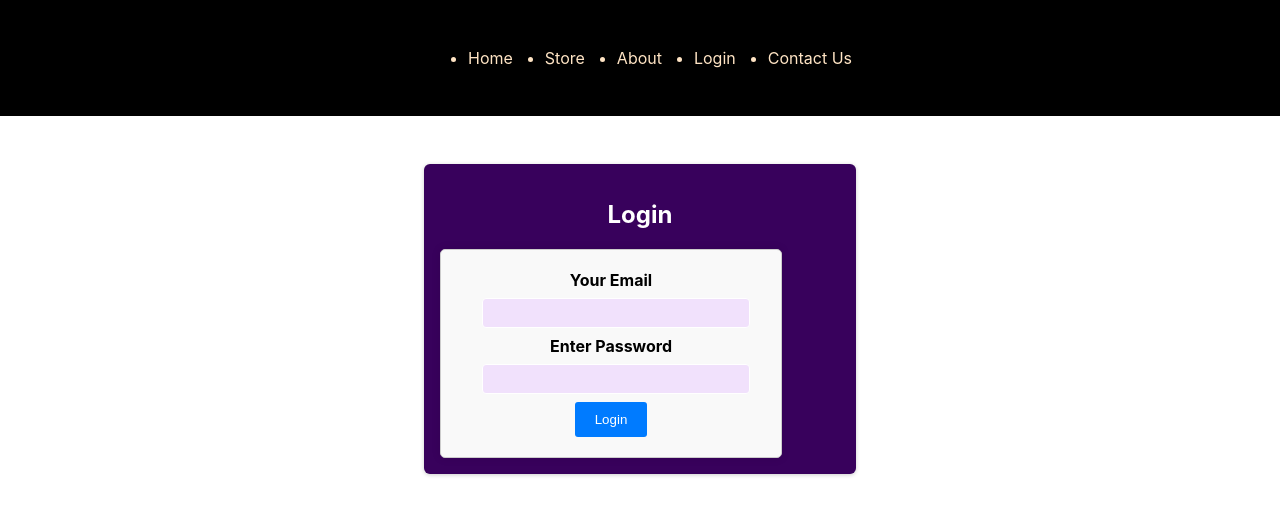
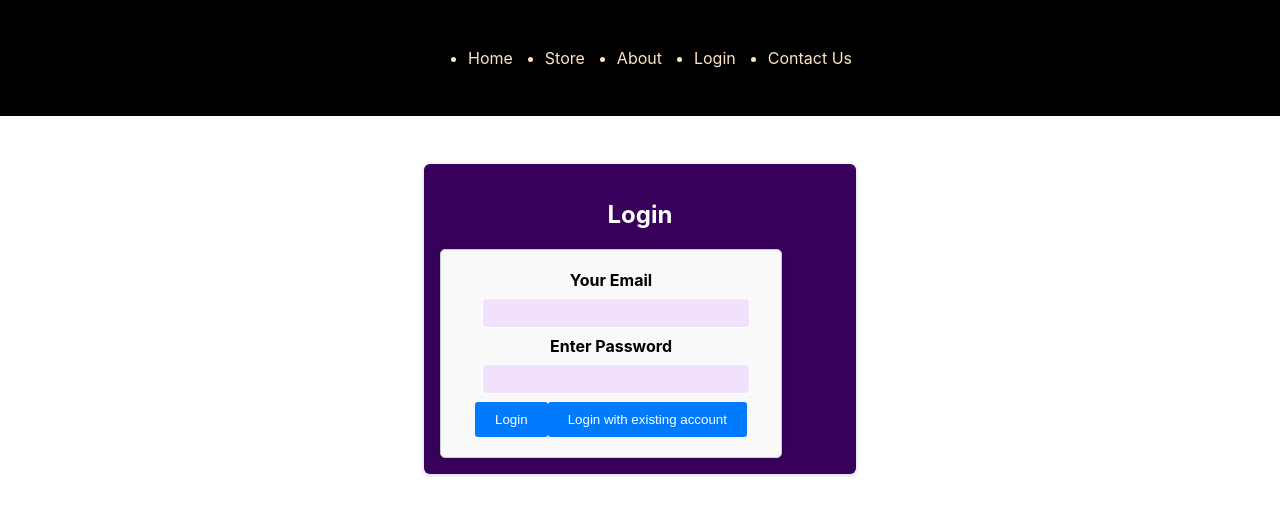
Before and after one commit to Sowmiya04Balachandran/ecommerce-website, a React (Create React App) app: page /login in a window 1280 px wide. Shown: the top 514 px of the page. Built offline with nearby package versions, Linux system fonts and the light colour scheme.

Commit message:
project product page

```diff
--- a/src/App.js
+++ b/src/App.js
@@ -1,6 +1,6 @@
 
-import React from 'react';
-import { BrowserRouter as Router, Route } from 'react-router-dom';
+import React ,{useState} from 'react';
+import { BrowserRouter as Router, Route, Redirect } from 'react-router-dom';
 import MainHeader from './Links/MainHeader';
 import HomePage from './Pages/HomePage';
 import StorePage from './Pages/StorePage';
@@ -8,22 +8,20 @@ import AboutPage from './Pages/AboutPage';
 import ContactPage from './Pages/ContactPage';
 import ProductDetail from './Product/ProductDetail';
 import LoginPage from './Pages/LoginPage';
+//import Login from './Login/Login';
 
 const App = () => {
-  // return (
-  //   <Router>
-  //     <div>
-  //       <MainHeader />
-  //       <main>
-  //         <Route path="/home"><HomePage/></Route>
-  //         <Route path="/store"><StorePage/></Route>
-  //         <Route path="/about"><AboutPage/></Route>
-  //         <Route path="/contact"><ContactPage/></Route>
-  //         <Route path="/product/:productId"><ProductDetail/></Route>
-  //       </main>
-  //     </div>
-  //   </Router>
-  // );
+  const [userIsLoggedIn, setUserIsLoggedIn] = useState(false);
+
+  const handleLogin=()=>{
+    setUserIsLoggedIn(true);
+  }
+
+  const handleStore=()=>
+  {
+    setUserIsLoggedIn(false);
+  }
+
   return (
     <Router>
       <div>
@@ -31,9 +29,9 @@ const App = () => {
         <main>
           <Route path='/' exact><HomePage/></Route>
           <Route path="/home" component={HomePage} exact />
-          <Route path="/store" component={StorePage} />
+          <Route path="/store" exact>{userIsLoggedIn ? <StorePage onLogout={handleStore}/> : <Redirect to={'/login'}/>}</Route>
           <Route path="/about" component={AboutPage} />
-          <Route path="/login"><LoginPage/></Route>
+          <Route path="/login"> {userIsLoggedIn ? <Redirect to="/store" /> : <LoginPage onLogin={handleLogin} />}</Route>
           <Route path="/contact" component={ContactPage} />
           <Route path="/product/:productId" component={ProductDetail} /> {/* Dynamic route */}
         </main>
--- a/src/Login/Login.js
+++ b/src/Login/Login.js
@@ -1,80 +1,97 @@
-import {useState,useRef} from 'react';
-import classes from './Login.module.css';
-import { useHistory } from 'react-router-dom';
+import { useState, useRef } from "react";
+import classes from "./Login.module.css";
+import { useHistory } from "react-router-dom";
 
+const Login = () => {
+  const [isLogin, setLogin] = useState(true);
+  const [isLoading, setIsLoading] = useState(false);
 
+  const emailInputRef = useRef();
+  const passwordInputRef = useRef();
 
-const Login=()=>{
-    const [isLogin,setLogin]=useState(true);
+  const history = useHistory();
 
-    const emailInputRef=useRef();
-    const passwordInputRef=useRef();
+  const switchAuthHandler = () => {
+    setLogin((prevState) => !prevState);
+  };
 
-    const history=useHistory();
-
-    const  submitHandler=(event)=>{
+  const submitHandler = (event) => {
     event.preventDefault();
 
-        const enteredEmail=emailInputRef.current.value;
-        const enteredPassword=passwordInputRef.current.value;
-setLogin(true);
+    const enteredEmail = emailInputRef.current.value;
+    const enteredPassword = passwordInputRef.current.value;
+    setIsLoading(true);
 
-if(isLogin){
-    console.log(enteredEmail,enteredPassword)
-    history.push('/store');
-}else{
-    fetch('https://identitytoolkit.googleapis.com/v1/accounts:signUp?key=AIzaSyBe59Ffpjr8AlNv8oSvdCXFsjXtfB8EPpQ',{
-        method:'POST',
-        body:JSON.stringify({
-            email:enteredEmail,
-            password:enteredPassword,
-            returnSecureToken:true,
+    if (isLogin) {
+      console.log(enteredEmail, enteredPassword);
+      history.push("/store");
+    } else {
+      fetch(
+        "https://identitytoolkit.googleapis.com/v1/accounts:signUp?key=AIzaSyBe59Ffpjr8AlNv8oSvdCXFsjXtfB8EPpQ",
+        {
+          method: "POST",
+          body: JSON.stringify({
+            email: enteredEmail,
+            password: enteredPassword,
+            returnSecureToken: true,
           }),
-        headers:{
-            'Content-Type':'application/json'
+          headers: {
+            "Content-Type": "application/json",
+          },
         }
-    }).then((res)=>{
+      ).then((res) => {
+        setIsLoading(false);
+
         console.log(res);
-        if(res.ok){
-
-        history.push('/store');
-        }else{
-            return res.json().then((data)=>{
-                let errorMessage='Authentication fail';
-                if(data&&data.error && data.error.message){
-                    errorMessage=data.error.message;
+        if (res.ok) {
+          history.push("/store");
+        } else {
+          return res.json().then((data) => {
+            let errorMessage = "Authentication fail";
+            if (data && data.error && data.error.message) {
+              errorMessage = data.error.message;
             }
             alert(errorMessage);
-            })
+          });
         }
-    })
+      });
     }
+  };
 
-
-    }
-
-
-
-
-
-
-    return(
-        <section  className={classes.auth}>
-            <h1>Login</h1>
+  return (
+    <section className={classes.auth}>
+      <h1>{isLogin ? "Login" : "Sign Up"}</h1>
       <form onSubmit={submitHandler}>
         <div className={classes.control}>
           <label htmlFor="email">Your Email</label>
-            <input type='email' id='email'  ref={emailInputRef} required/>
+          <input type="email" id="email" ref={emailInputRef} required />
         </div>
         <div className={classes.control}>
           <label htmlFor="password">Enter Password</label>
-                <input type='password' id='password' ref={passwordInputRef} required/>
+          <input
+            type="password"
+            id="password"
+            ref={passwordInputRef}
+            required
+          />
         </div>
         <div className={classes.action}>
-                    <button type="submit">Login</button>
+          {!isLoading && (
+            <button type="submit">
+              {isLogin ? "Login" : "Create Account"}
+            </button>
+          )}
+          {isLoading && <p>Sending Request....</p>}
+          <button
+            type="button"
+            className={classes.toggle}
+            onClick={switchAuthHandler}
+          >
+            {isLogin ? "Login with existing account" : "switch to login"}
+          </button>
         </div>
       </form>
     </section>
-    )
-}
-export default Login
+  );
+};
+export default Login;
--- a/src/Pages/StorePage.js
+++ b/src/Pages/StorePage.js
@@ -1,6 +1,18 @@
+import {useHistory} from  'react-router-dom'
 import Product from  "../Product/Product";
+import { useEffect } from 'react';
 
 const StorePage=()=>{
+    const history=useHistory(false)
+
+    const userLoggedIn=false;
+
+    useEffect(()=>{
+        if(!userLoggedIn){
+            history.push('/login')
+        }
+    },[userLoggedIn,history])
+
     return (
         <Product/>
     )
--- a/src/Product/Product.js
+++ b/src/Product/Product.js
@@ -8,7 +8,7 @@ import CartContext from '../store/CartContext';
 
 
 
-const ResourceWithCartButton=()=>{
+const Product=()=>{
   const [isCartOpen, setIsCartOpen] = useState(false);
   const cartCtx = useContext(CartContext);
 
@@ -36,4 +36,4 @@ const ResourceWithCartButton=()=>{
 
   );
 }
-export default ResourceWithCartButton;
+export default Product ;
```
Lines whose indentation alone changed are shown as unchanged.
